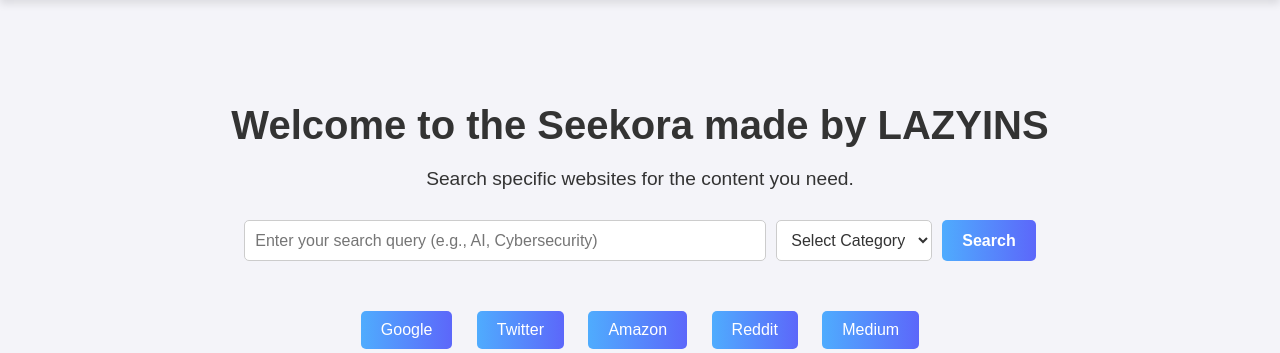
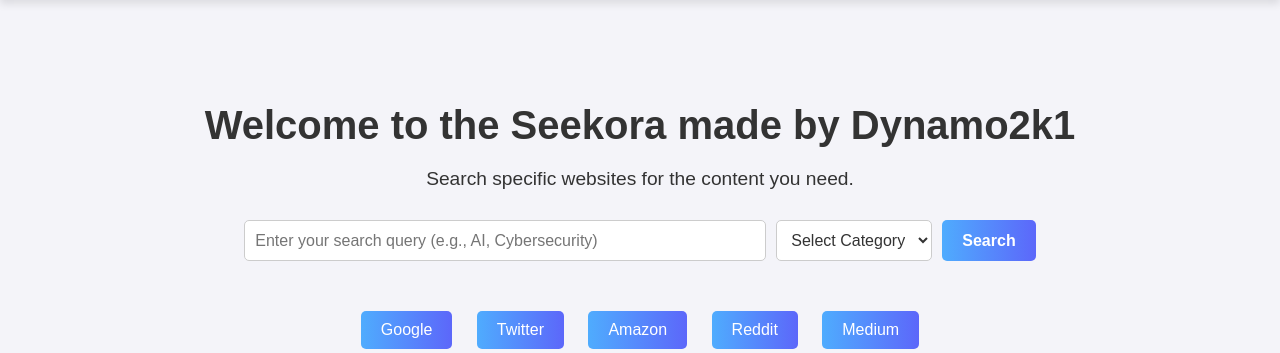
Before and after one commit to Dynamo2k1/Customizeable-Search-Engine, a Flask app: page /search/ in a window 1280 px wide. Shown: the part 68-421 px from the top of the page. Run offline with Flask 3, Linux system fonts and the light colour scheme; the visitor is signed in with stand-in values (Sample User, id 1).

Commit message:
modified Frontend

```diff
--- a/Search_engine/templates/home.html
+++ b/Search_engine/templates/home.html
@@ -3,7 +3,7 @@
 <head>
     <meta charset="UTF-8">
     <meta name="viewport" content="width=device-width, initial-scale=1.0">
-    <title>Pickaboo</title>
+    <title>Seekora</title>
     <link rel="stylesheet" href="/static/css/home.css">
 </head>
 <body>
@@ -20,7 +20,7 @@
         </div>
     </header>
     <main class="hero">
-        <h2>Welcome to the Seekora made by LAZYINS</h2>
+        <h2>Welcome to the Seekora made by Dynamo2k1</h2>
         <p>Search specific websites for the content you need.</p>
         <form action="{{ url_for('search.search_page') }}" method="post" class="search-form">
             <input type="text" name="query" placeholder="Enter your search query (e.g., AI, Cybersecurity)" required>
```
